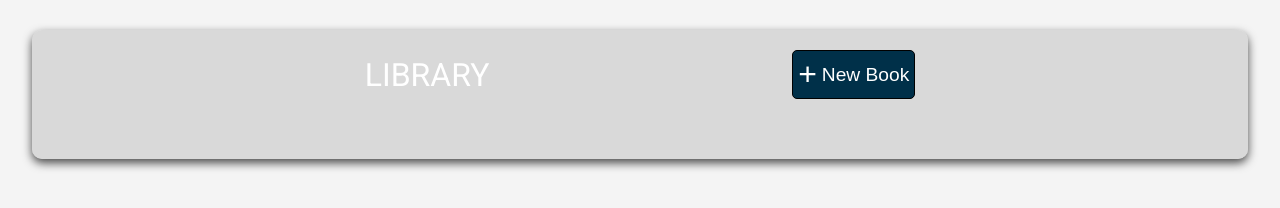
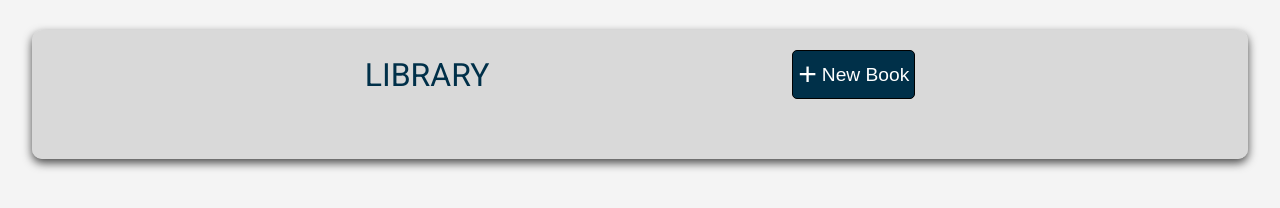
Before and after one commit to ebisa22/library, a plain HTML site: page index.html in a window 1280 px wide. Drawn offline with Linux system fonts and the light colour scheme.

Commit message:
Change page color

```diff
--- a/style.css
+++ b/style.css
@@ -15,7 +15,6 @@ body{
     font-family: 'Roboto',system-ui, -apple-system, BlinkMacSystemFont, 'Segoe UI', Roboto, Oxygen, Ubuntu, Cantarell, 'Open Sans', 'Helvetica Neue', sans-serif;
    background-color:#f4f4f4;
     display: flex;
-
 }
 :root{
     --primary-color:#003049;
@@ -38,7 +37,7 @@ body{
     display: flex;
     align-items: center;
     justify-content: space-evenly;
-   color: #Fff;
+   color: var(--primary-color);
 }
 .new-book{
     outline: none;
```
